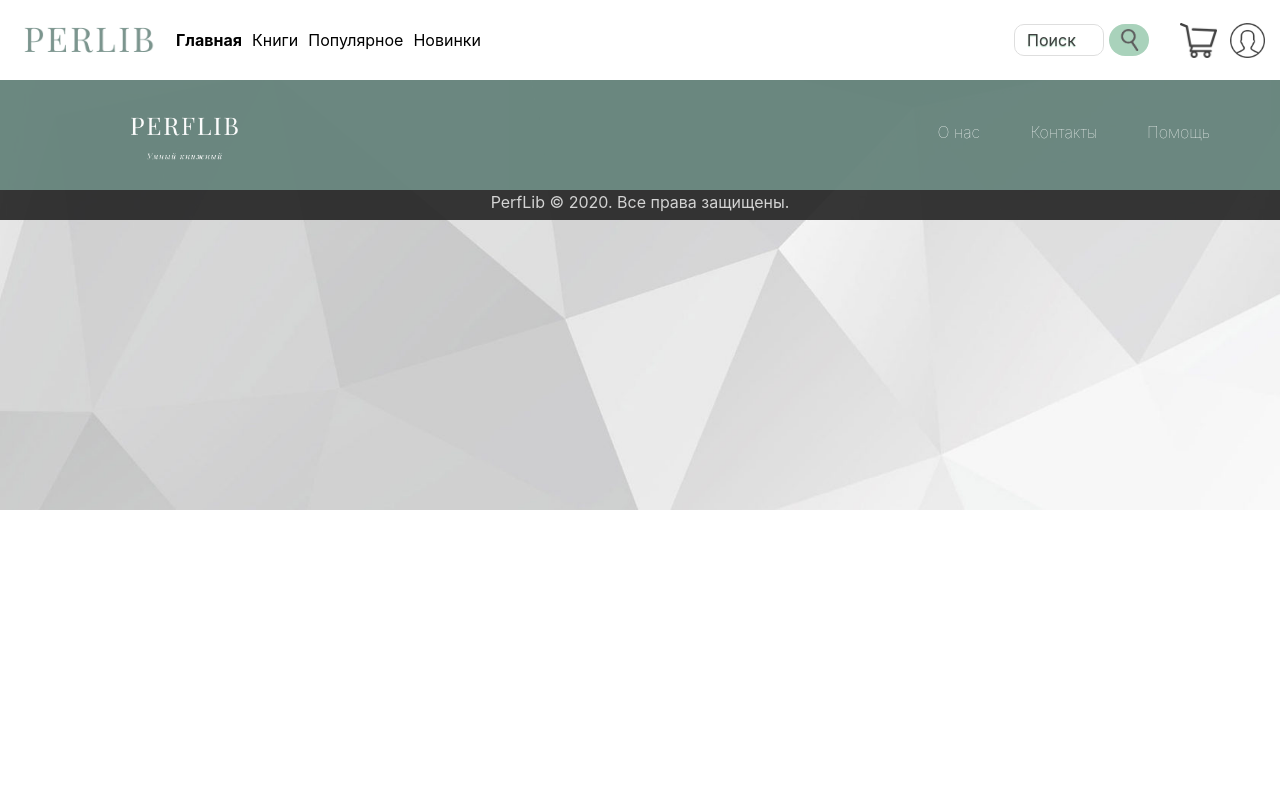
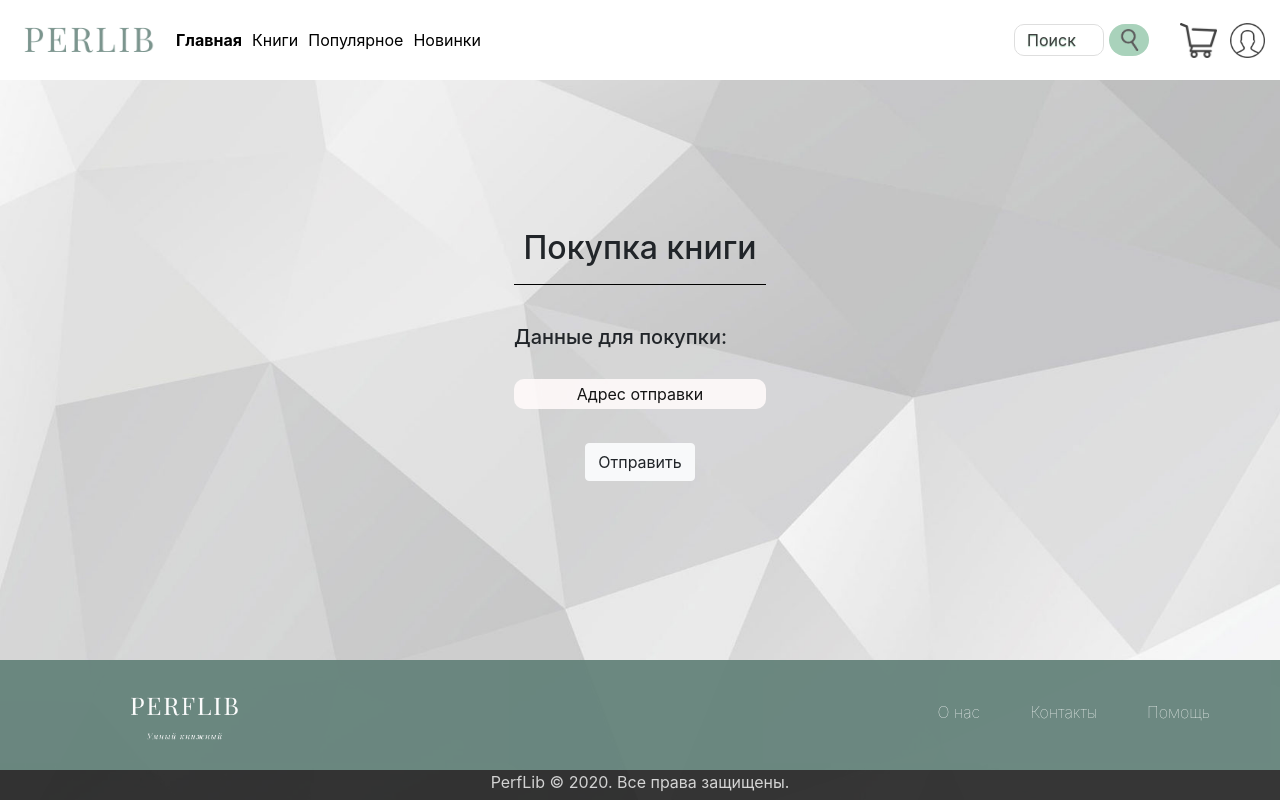
Before and after one commit to PerfLibNetcracker/PerfLib-Frontend, an Angular app: page /buy in a window 1280 px wide. Before the commit this address led to /. Built offline with nearby package versions, Linux system fonts and the light colour scheme.

Commit message:
add new component 'buyForm'

```diff
--- a/src/app/app-routing.module.ts
+++ b/src/app/app-routing.module.ts
@@ -6,6 +6,7 @@ import {InfoBookComponent} from './components/info-book/info-book.component';
 import {RegistrationComponent} from './components/registration/registration.component';
 import {NavUserComponent} from './components/nav-user/nav-user.component';
 import {SubscriptionsComponent} from './components/subscriptions/subscriptions.component';
+import {BuyFormComponent} from './components/buy-form/buy-form.component';
 
 const routes: Routes = [
    {path: 'books', component: BooksComponent },
@@ -13,7 +14,8 @@ const routes: Routes = [
    {path: 'info-book/:id', component: InfoBookComponent},
    {path: 'registration', component: RegistrationComponent},
    {path: 'nav-user', component: NavUserComponent},
-  {path: 'subscriptions', component: SubscriptionsComponent}
+   {path: 'subscriptions', component: SubscriptionsComponent},
+   {path: 'buy', component: BuyFormComponent}
 ];
 
 @NgModule({
--- a/src/app/app.module.ts
+++ b/src/app/app.module.ts
@@ -14,6 +14,7 @@ import {FormsModule} from '@angular/forms';
 import {HttpinterceptorService} from './services/httpinterceptor.service';
 import { NavBucketComponent } from './components/nav-bucket/nav-bucket.component';
 import { SubscriptionsComponent } from './components/subscriptions/subscriptions.component';
+import { BuyFormComponent } from './components/buy-form/buy-form.component';
 
 
 @NgModule({
@@ -25,7 +26,8 @@ import { SubscriptionsComponent } from './components/subscriptions/subscriptions
     NavUserComponent,
     RegistrationComponent,
     NavBucketComponent,
-    SubscriptionsComponent
+    SubscriptionsComponent,
+    BuyFormComponent
   ],
   imports: [
     RouterModule,
--- /dev/null
+++ b/src/app/components/buy-form/buy-form.component.css
@@ -0,0 +1,56 @@
+.globalContainer {
+  display: flex;
+  flex-direction: column;
+  align-items: center;
+  justify-content: center;
+  align-content: center;
+  min-height: calc(100vh - 220px);
+}
+
+hr {
+  border: 0;
+  clear:both;
+  display:block;
+  width: 100%;
+  background-color: black;
+  height: 1px;
+}
+
+.container2 {
+  width: 100%;
+  display: flex;
+  flex-direction: column;
+  justify-content: center;
+  align-content: center;
+  align-items: center;
+}
+
+.bookInfo {
+  justify-content: center;
+  align-items: center;
+}
+
+input {
+  border: none;
+  width: 100%;
+  border-radius: 10px;
+  opacity: .9;
+  background: snow;
+  height: 30px;
+}
+
+input:hover {
+  opacity: .8;
+  background: white;
+}
+
+input:focus {
+  border: none;
+  outline: none;
+  background: #c9ece3;
+}
+
+input::placeholder {
+  text-align: center;
+  color: black;
+}
--- /dev/null
+++ b/src/app/components/buy-form/buy-form.component.html
@@ -0,0 +1,20 @@
+<div class="globalContainer">
+  <form>
+    <div class="container2">
+      <h2 style="text-align: center;">Покупка книги</h2>
+      <hr>
+      <div *ngIf="book | async as bookInfo" class="bookInfo">
+        <img src={{book.urlImage}} alt="Изображение книги">
+        <p>{{bookInfo.name}}, {{bookInfo.author.fullName}}</p>
+      </div>
+      <br>
+      <form>
+        <label style="margin-bottom: 30px"> <h5>Данные для покупки:</h5></label>
+        <br>
+          <input type="text" placeholder="Адрес отправки"/>
+      </form>
+      <br>
+      <button style="margin-bottom: 30px; margin-top: 10px" type="submit" class="btn btn-light">Отправить</button>
+    </div>
+  </form>
+</div>
--- /dev/null
+++ b/src/app/components/buy-form/buy-form.component.ts
@@ -0,0 +1,24 @@
+import { Component, OnInit } from '@angular/core';
+import {BooksService} from '../../services/books.service';
+import {ActivatedRoute} from '@angular/router';
+import {Observable} from 'rxjs';
+
+@Component({
+  selector: 'app-buy-form',
+  templateUrl: './buy-form.component.html',
+  styleUrls: ['./buy-form.component.css']
+})
+export class BuyFormComponent implements OnInit {
+
+  book: Observable<any>;
+  id: number;
+
+  constructor(private booksService: BooksService, activateRoute: ActivatedRoute) {
+    this.id = activateRoute.snapshot.params.id;
+  }
+
+  ngOnInit(): void {
+    this.booksService.getBookInfo(String(this.id));
+  }
+
+}
--- a/src/app/components/info-book/info-book.component.css
+++ b/src/app/components/info-book/info-book.component.css
@@ -1,6 +1,7 @@
 .globalWrapContainer {
   min-height: calc(100vh - 220px);
 }
+
 .book {
   padding-top: 20px;
   padding-bottom: 51px;
@@ -23,6 +24,7 @@
 .imageBook img {
   height: 400px;
   width: 300px;
+  padding-bottom: 20px;
 }
 
 .text {
--- a/src/app/components/info-book/info-book.component.html
+++ b/src/app/components/info-book/info-book.component.html
@@ -19,7 +19,7 @@
         </ng-template>
       </div>
     </ng-template>
-    <a>Рейтинг: <span style="font-weight: bold">{{bookinfo.rating}}</span> /10</a>
+    <a>Рейтинг: <span style="font-weight: bold; color: #1b5f5f">{{bookinfo.rating}}</span> /10</a>
     <!--    <a>Просмотров: <span style="font-weight: bold">{{bookinfo.totalViews}}</span></a>-->
   </div>
   <div class="text">
--- a/src/app/components/info-book/info-book.component.ts
+++ b/src/app/components/info-book/info-book.component.ts
@@ -6,7 +6,7 @@ import {AuthService} from '../../services/auth.service';
 import {MeratedService} from '../../services/merated.service';
 import {Book} from '../../model/Book';
 import {SubscriptionService} from '../../services/subscription.service';
-import {BoughtService} from "../../services/bought.service";
+import {BoughtService} from '../../services/bought.service';
 
 
 @Component({
@@ -33,8 +33,10 @@ export class InfoBookComponent implements OnInit {
 
   userForBoughtDTO: Observable<any>;
 
-  constructor(private activateRoute: ActivatedRoute, private booksService: BooksService, private authService: AuthService, private meratedService: MeratedService,
-              private router: Router, private subscriptionService: SubscriptionService, private boughtService: BoughtService) {
+  constructor(private activateRoute: ActivatedRoute, private booksService: BooksService,
+              private authService: AuthService, private meratedService: MeratedService,
+              private router: Router, private subscriptionService: SubscriptionService,
+              private boughtService: BoughtService) {
     this.id = activateRoute.snapshot.params.id;
   }
 
@@ -59,9 +61,9 @@ export class InfoBookComponent implements OnInit {
     this.reloadData();
   }
 
-  reloadData() {
+  reloadData(): void {
     this.isLoggedIn = this.authService.isLoggedIn();
-    if(this.isLoggedIn) {
+    if (this.isLoggedIn) {
       this.userForUsername = this.authService.getLoggedInUserName();
       this.userDTO = this.subscriptionService.checkSubscription();
       this.bookDTO = this.meratedService.getInfoAboutRated(String(this.id));
--- a/src/app/components/nav-user/nav-user.component.css
+++ b/src/app/components/nav-user/nav-user.component.css
@@ -8,6 +8,7 @@
 
 input::placeholder {
   font-weight: bold;
+  font-size: 1em;
   text-align: center;
   color: #1b5f5f;
 }
@@ -16,14 +17,16 @@ input {
   border: none;
   height: 50px;
   width: calc(100% - 2px);
+  background: inherit;
 }
 
 input:hover {
-  border: 1px solid grey;
+  background: #c6dbd1;
+  opacity: .8;
 }
 
 input:focus {
-  border: 2px solid grey;
+  border: none;
   outline: none;
   outline-offset: 0;
 }
@@ -63,6 +66,10 @@ input:focus::placeholder {
   width: 70%;
 }
 
+#signInButton:hover {
+  background: #72b5aa;
+}
+
 span {
   font-weight: bold;
   color: #071f0a;
@@ -73,3 +80,7 @@ a {
   color: black;
   font-weight: bold;
 }
+
+a:hover {
+  color: #884902;
+}
--- a/src/app/components/nav-user/nav-user.component.html
+++ b/src/app/components/nav-user/nav-user.component.html
@@ -12,10 +12,12 @@
         <input type="text" [(ngModel)]="username" name="authEmail"
                id="authEmail" placeholder="Логин">
       </div>
+      <hr>
       <div class="form-group">
         <input type="password" [(ngModel)]="password" id="authPassword"
                placeholder="Пароль" name="password">
       </div>
+      <hr>
       <button id="signInButton" (click)="handleLogin()" type="button"
               class="btn btn-primary">Войти
       </button>
--- a/src/app/components/registration/registration.component.css
+++ b/src/app/components/registration/registration.component.css
@@ -7,7 +7,9 @@ p {
 }
 
 .globalContainer {
+  font-size: 1.5em;
   min-height: calc(100vh - 220px);
+  height: 100%;
   padding-top: 30px;
   padding-bottom: 30px;
   display: flex;
@@ -17,6 +19,7 @@ p {
 }
 
 .container2 {
+  min-width: 500px;
   display: flex;
   flex-direction: column;
   justify-content: center;
@@ -63,9 +66,9 @@ span {
   cursor: pointer;
   opacity: 0.9;
   height: 40px;
-  width: 160px;
+  width: 240px;
   margin-bottom: 10px;
-  margin-top: 10px;
+  margin-top: 50px;
 }
 
 .registerbtn:hover {
--- a/src/app/components/registration/registration.component.html
+++ b/src/app/components/registration/registration.component.html
@@ -16,12 +16,12 @@
       <input id="username" type="text" placeholder="Логин" name="login" required [(ngModel)]="user.username">
 
       <label for="password"><b>Пароль<span>*</span></b></label>
-      <input id="password" type="password" placeholder="Придумайте пароль" name="psw" required
+      <input id="password" type="password" placeholder="6 симовлов" name="psw" required
              [(ngModel)]="user.password">
 
       <label for="passwordRepeat"><b>Повторите пароль<span>*</span></b></label>
-      <input id="passwordRepeat" type="password" placeholder="Повторите пароль" name="psw-repeat" required>
-      <p>Регистрируясь, Вы соглашаетесь с <a href="#">Политикой</a></p>
+      <input id="passwordRepeat" type="password" placeholder="Повторите" name="psw-repeat" required>
+      <p style="font-size: 0.7em;">Регистрируясь, Вы соглашаетесь с <a href="#">Политикой</a></p>
       <button style="margin-bottom: 30px;" type="submit" class="registerbtn">Зарегистрироваться</button>
     </div>
   </form>
```
Also changed, not shown: 1 other file (tests, documents, lock files or other folders).
